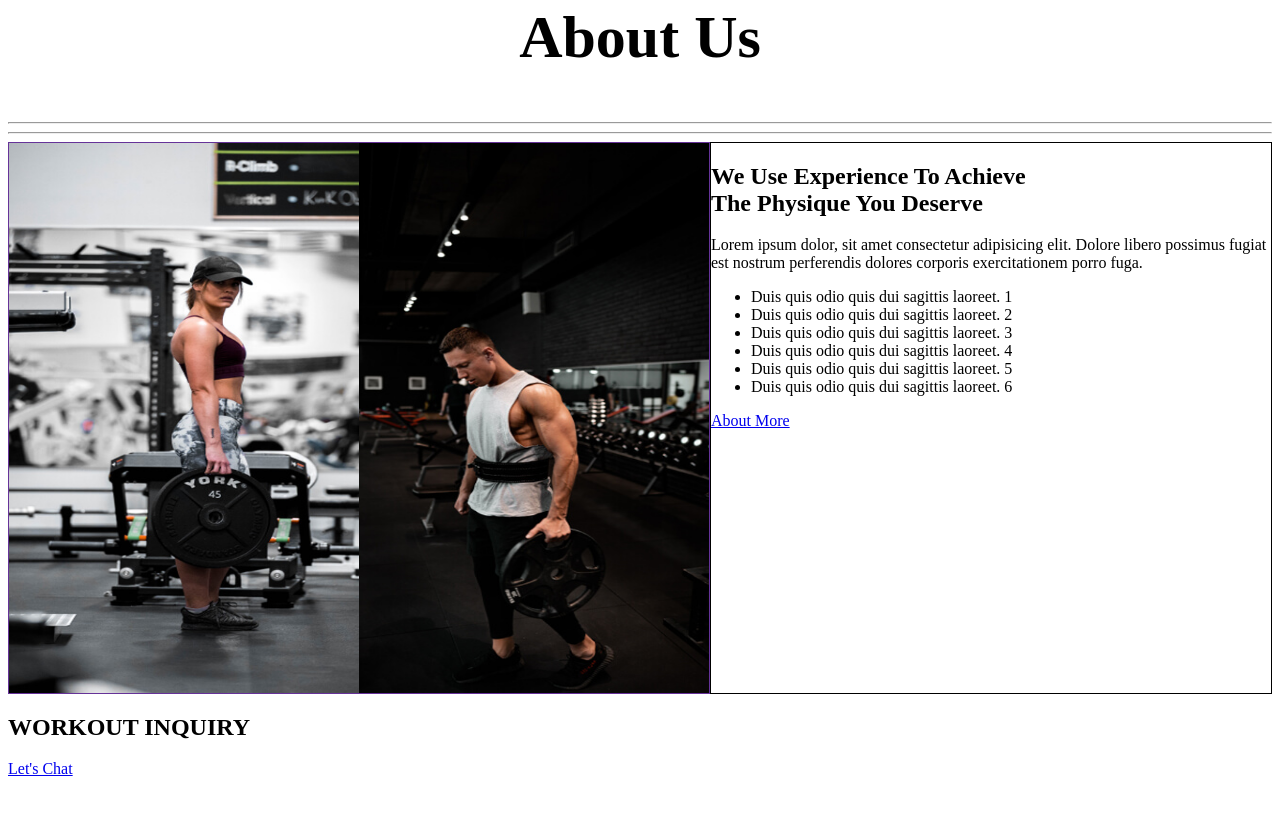
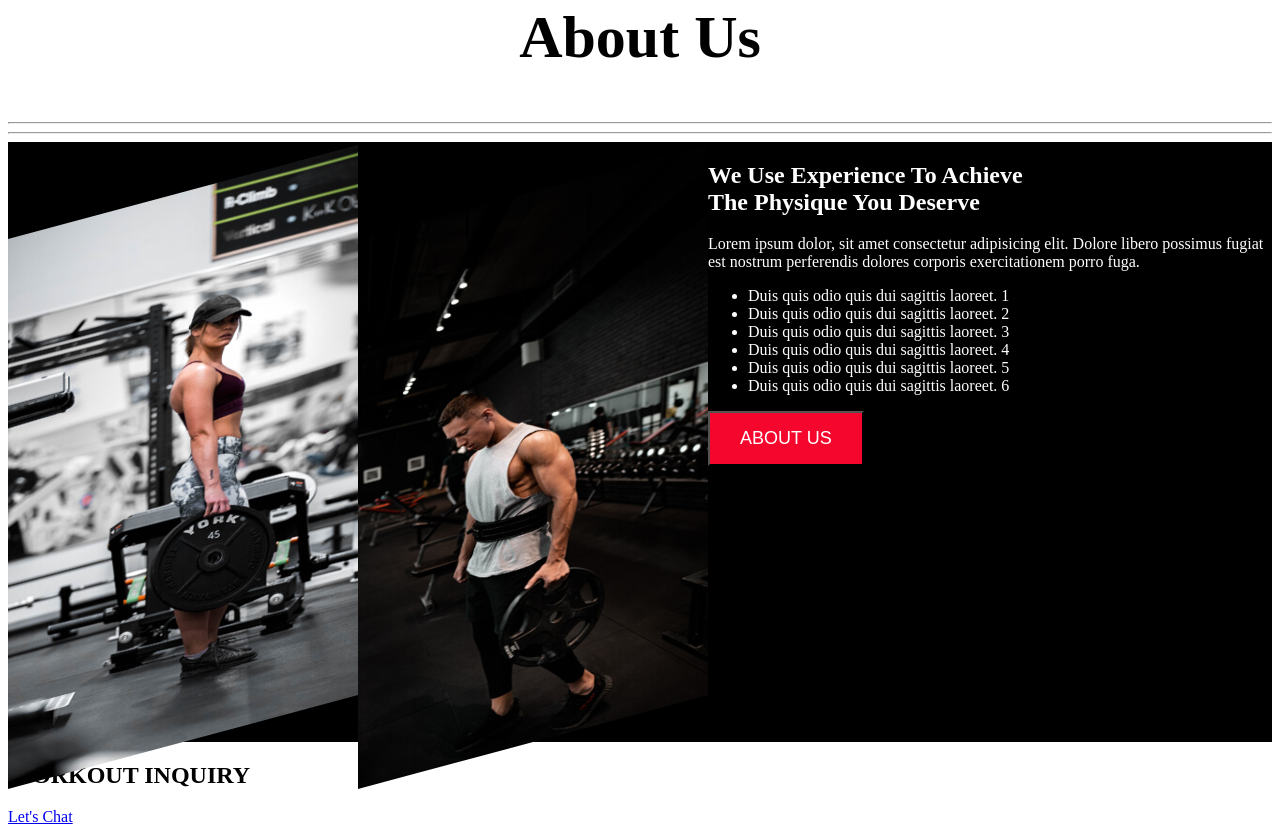
Before and after one commit to shameemmonir/gym-fitness, a plain HTML site: page index.html in a window 1280 px wide. Shown: the part 1514-2348 px from the top of the page. Before the commit the page ends 2300 px from the top, so only its background shows below. Drawn offline with Linux system fonts and the light colour scheme.

Commit message:
about us added

```diff
--- a/index.html
+++ b/index.html
@@ -97,14 +97,8 @@
                         <li>Duis quis odio quis dui sagittis laoreet. 5</li>
                         <li>Duis quis odio quis dui sagittis laoreet. 6</li>
                     </ul>
-
+                    <button class="banner-btn"><a class="btn-text" href="#">ABOUT US</a></button>
             </div>
-        </div>
-
-        <div>
-
-            </div>
-            <a href="#">About More</a>
         </div>
     </div>
   </section>
--- a/style.css
+++ b/style.css
@@ -83,20 +83,30 @@
 }
 .about-container{
     display: flex;
+    background-color: black;
+    color: white;
 }
 .about-left{
     width: 700px;
-    border: 1px solid rebeccapurple;
+    /* border: 1px solid rebeccapurple; */
 }
 .about-right{
     width: 700px;
-    border: 1px solid black;
+    /* border: 1px solid black; */
+}
+.workout-image{
+    display: flex;
 }
 .workout-image{
     display: flex;
 }
 .workout-image img{
-    width: 650px;
+    margin-top: 50px;
+    width: 350px;
     height: 550px;
-    transform: scaleY(-15deg);
+    transform: skewY(-15deg);
 }
+.btn-text{
+    text-decoration: none;
+    color: white;
+}
```
